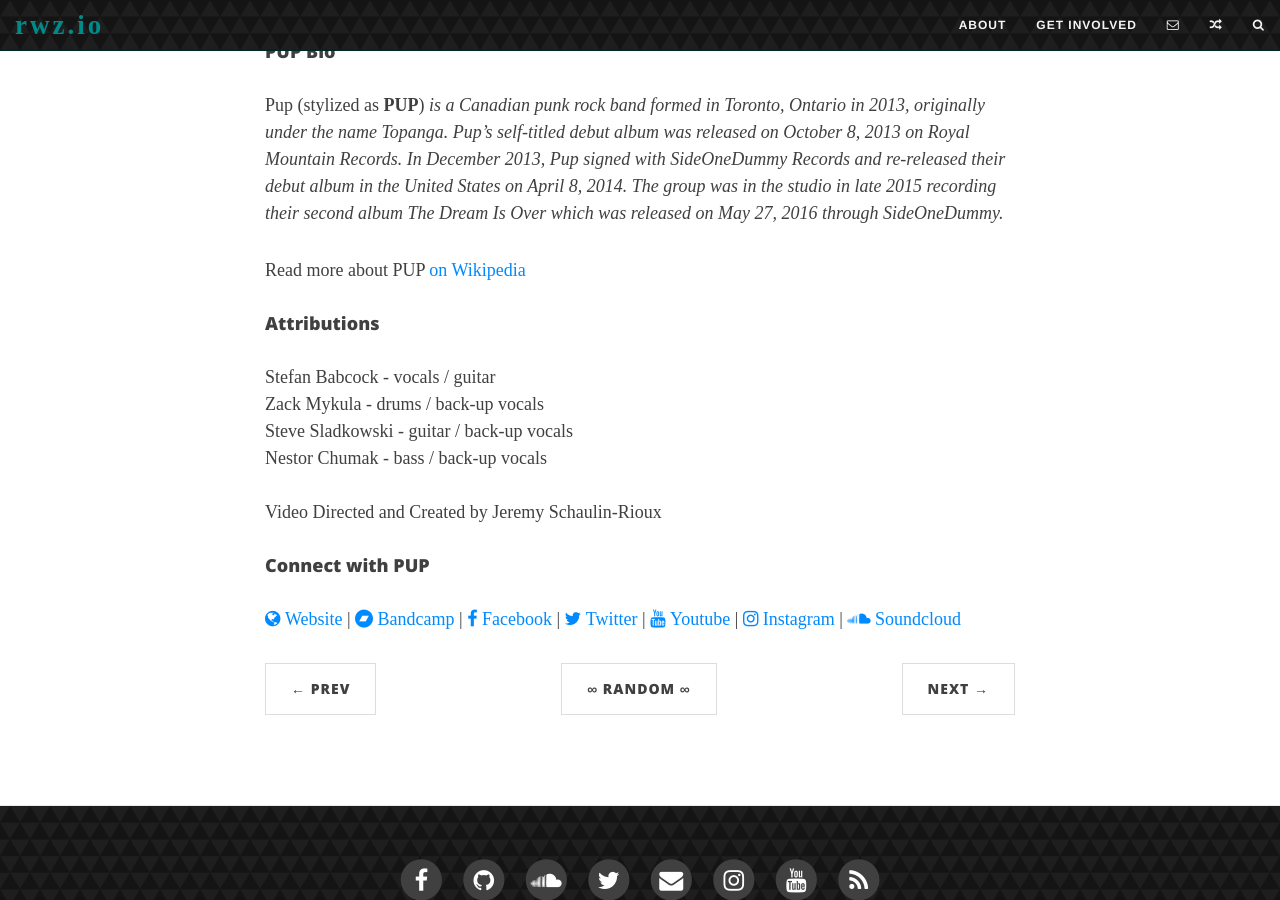
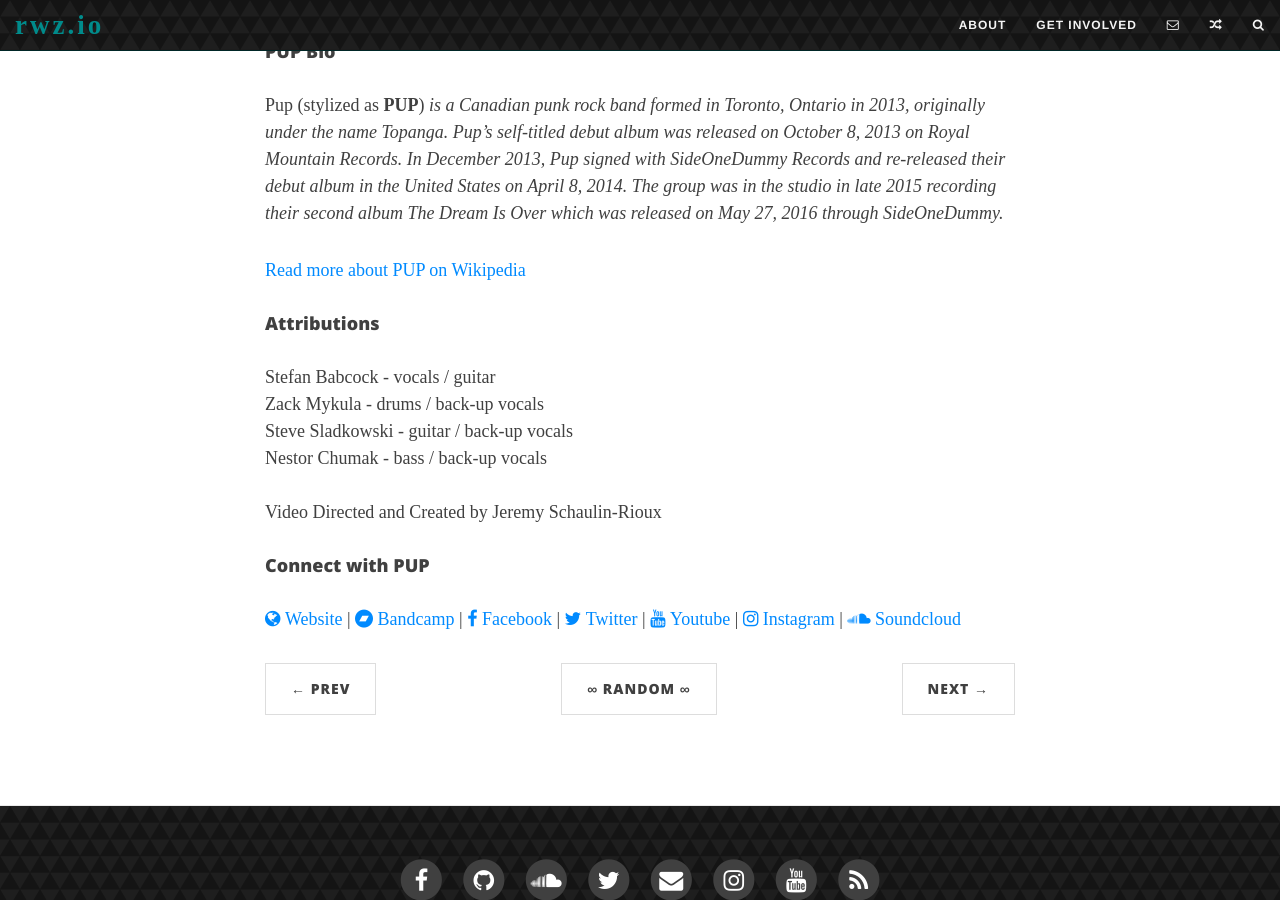
Before and after one commit to rhymeswithzion/rwz-test, a Jekyll site: the page built from _posts/2017-07-29-pup-dvp.md, in a window 1280 px wide and 900 px high, scrolled down 1102 px. Built offline with Jekyll 4.4.1, drawn with Linux system fonts in a browser that asks for light colours; some web fonts are replaced; comment, search, counter and statistics services are not loaded; some of the changed lines change nothing that is shown.

Commit message:
Update 2017-07-29-pup-dvp.md

```diff
--- a/_posts/2017-07-29-pup-dvp.md
+++ b/_posts/2017-07-29-pup-dvp.md
@@ -28,7 +28,7 @@
 
 Pup (stylized as **PUP**) *is a Canadian punk rock band formed in Toronto, Ontario in 2013, originally under the name Topanga. Pup's self-titled debut album was released on October 8, 2013 on Royal Mountain Records. In December 2013, Pup signed with SideOneDummy Records and re-released their debut album in the United States on April 8, 2014. The group was in the studio in late 2015 recording their second album The Dream Is Over which was released on May 27, 2016 through SideOneDummy.*
 
-Read more about PUP [on Wikipedia](http://bit.ly/2vgZnKv)
+<a href="http://bit.ly/2vgZnKv" target="_blank">Read more about PUP on Wikipedia</a>
 
 #### Attributions
 
```
